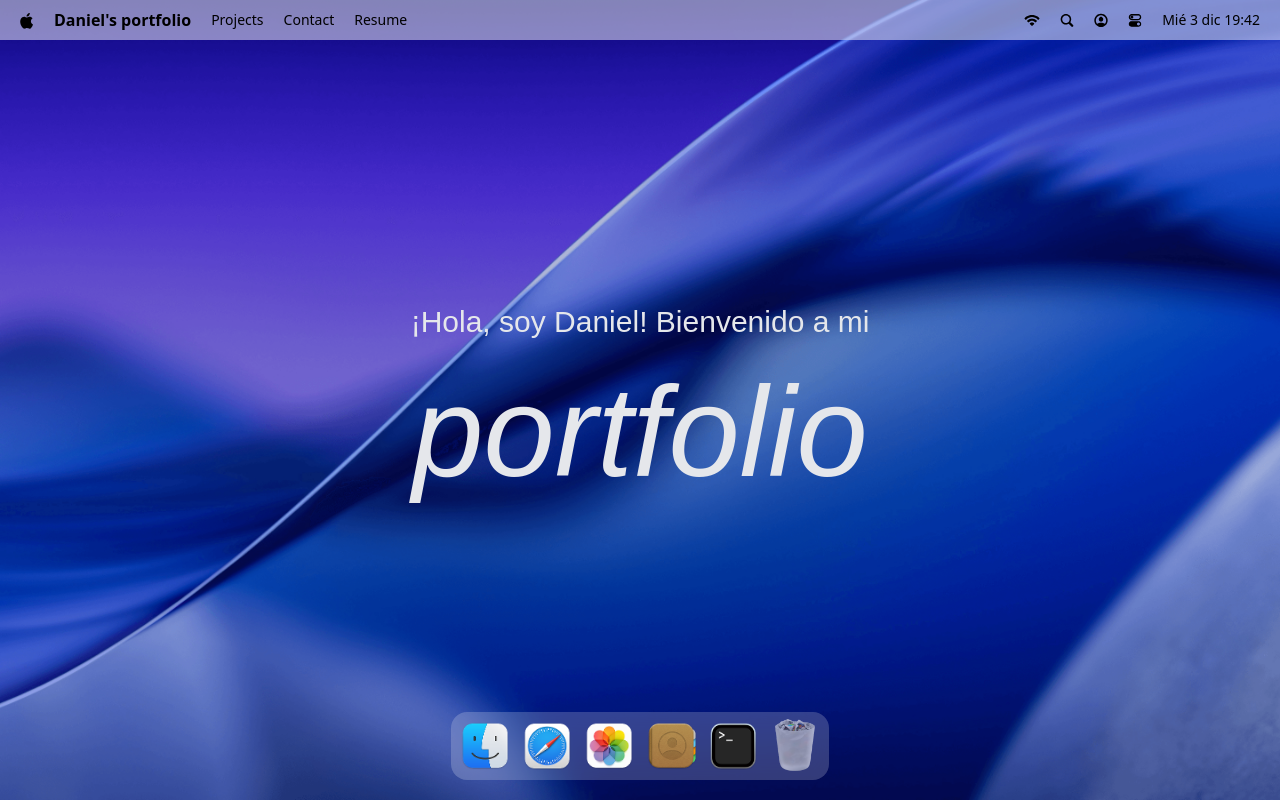
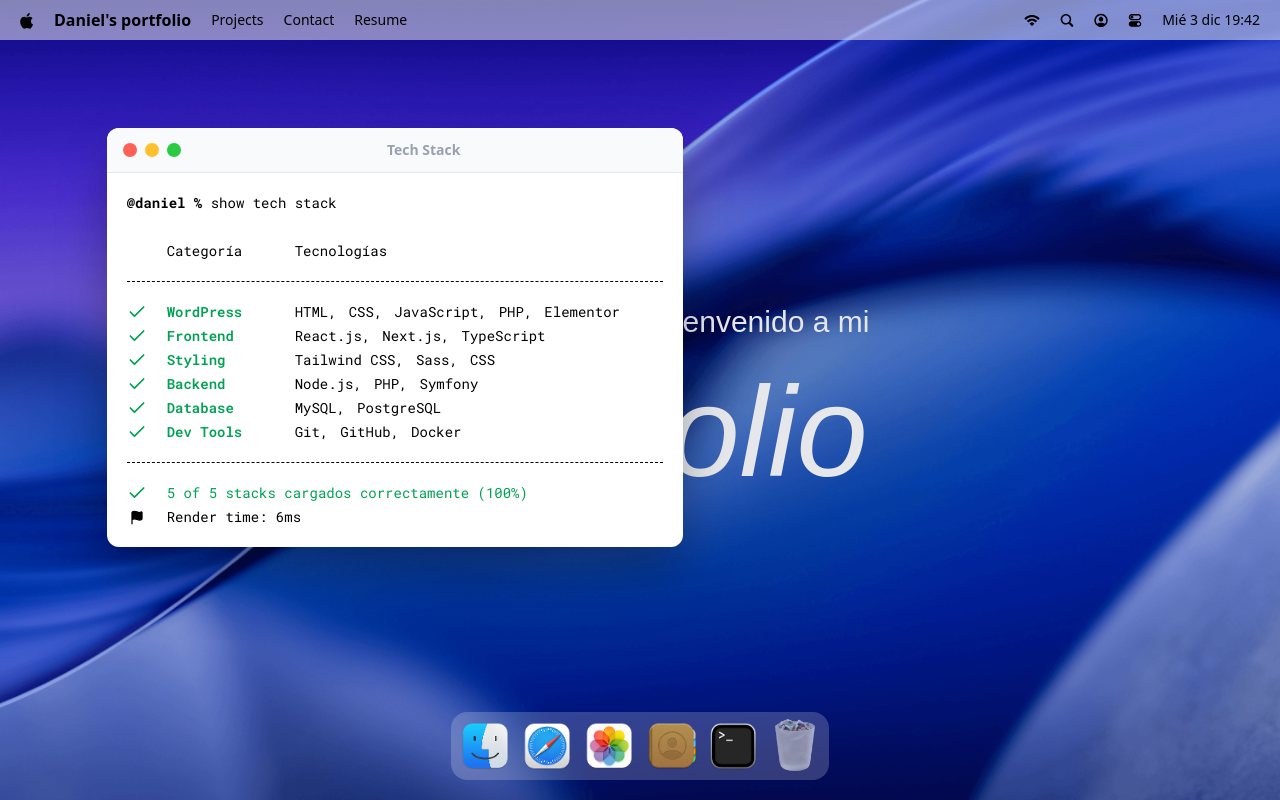
Before and after one commit to Daniel-M-T/macos-portfolio, a React (Vite) app: page / in a window 1280 px wide. Both pictures are taken after a click on the button 733 px from the left and 746 px from the top of the page. Built offline with nearby package versions, Linux system fonts and the light colour scheme; a web font is replaced by a local one.

Commit message:
implementado hoc para manejar el estado de las window y añadido la primera window - terminal

```diff
--- a/src/App.jsx
+++ b/src/App.jsx
@@ -1,15 +1,21 @@
-import './App.css'
-import { Navbar, Welcome, Dock } from '#components'
+import gsap from 'gsap';
+import { Draggable } from 'gsap/Draggable';
 
-function App() {
+import { Navbar, Welcome, Dock } from '#components';
+import { Terminal } from '#windows';
 
+gsap.registerPlugin(Draggable);
+
+const App = () => {
   return (
-    <>
+    <main>
       <Navbar />
       <Welcome />
       <Dock />
-    </>
-  )
-}
 
-export default App
+      <Terminal />
+    </main>
+  );
+};
+
+export default App;
--- a/src/components/Dock.jsx
+++ b/src/components/Dock.jsx
@@ -4,7 +4,7 @@
 
 import { dockApps } from "#constants";
 import { useGSAP } from "@gsap/react";
-import { useWindowStore } from "#store/window.js";
+import useWindowStore from "#store/window.js";
 
 function Dock() {
     const { openWindow, closeWindow, windows } = useWindowStore();
--- /dev/null
+++ b/src/components/WindowControls.jsx
@@ -0,0 +1,15 @@
+import useWindowsStore from "#store/window.js";
+
+const WindowControls = ({ target }) => {
+    const { closeWindow } = useWindowsStore();
+
+    return (
+        <div id="window-controls">
+            <div className="close" onClick={() => closeWindow(target)}></div>
+            <div className="minimize" />
+            <div className="maximize" />
+        </div>
+    );
+};
+
+export default WindowControls;
--- a/src/components/index.js
+++ b/src/components/index.js
@@ -1,5 +1,6 @@
 import Navbar from "#components/Navbar.jsx";
 import Welcome from "#components/Welcome.jsx";
 import Dock from "#components/Dock.jsx";
+import WindowControlls from "#components/WindowControls.jsx";
 
-export { Navbar, Welcome, Dock };
+export { Navbar, Welcome, Dock, WindowControlls };
--- a/src/constants/index.js
+++ b/src/constants/index.js
@@ -101,12 +101,12 @@
 
 const techStack = [
     {
+        category: "WordPress",
+        items: ["HTML", "CSS", "JavaScript", "PHP", "Elementor"],
+    },
+    {
         category: "Frontend",
         items: ["React.js", "Next.js", "TypeScript"],
-    },
-    {
-        category: "Mobile",
-        items: ["React Native", "Expo"],
     },
     {
         category: "Styling",
@@ -114,11 +114,11 @@
     },
     {
         category: "Backend",
-        items: ["Node.js", "Express", "NestJS", "Hono"],
+        items: ["Node.js", "PHP", "Symfony"],
     },
     {
         category: "Database",
-        items: ["MongoDB", "PostgreSQL"],
+        items: ["MySQL", "PostgreSQL"],
     },
     {
         category: "Dev Tools",
--- /dev/null
+++ b/src/hoc/WindowWrapper.jsx
@@ -0,0 +1,59 @@
+import useWindowsStore from "#store/window.js";
+import { useRef, useLayoutEffect } from "react";
+import { useGSAP } from "@gsap/react";
+import { gsap } from "gsap";
+import { Draggable } from "gsap/Draggable";
+
+const WindowWrapper = (Component, windowKey) => {
+    const Wrapped = (props) => {
+        const { focusWindow, windows } = useWindowsStore();
+        const { isOpen, zIndex } = windows[windowKey];
+        const ref = useRef(null);
+
+        useGSAP(() => {
+            const el = ref.current;
+            if (!el || !isOpen) return;
+
+            el.style.display = "block";
+
+            gsap.fromTo(
+                el,
+                { scale: 0.8, opacity: 0, y: 40 },
+                { scale: 1, opacity: 1, y: 0, duration: 0.2, ease: "power3.out" }
+            );
+        }, [isOpen]);
+
+        useGSAP(() => {
+            const el = ref.current;
+            if (!el) return;
+
+            const [instance] = Draggable.create(el, { onPress: () => focusWindow(windowKey) })
+
+            return () => instance.kill();
+        }, []);
+
+        useLayoutEffect(() => {
+            const el = ref.current;
+            if (!el) return;
+
+            el.style.display = isOpen ? "block" : "none";
+        }, [isOpen]);
+
+        return (
+            <section
+                id={windowKey}
+                ref={ref}
+                style={{ zIndex }}
+                className="absolute"
+            >
+                <Component {...props} />
+            </section>
+        );
+    };
+
+    Wrapped.displayName = `WindowWrapper(${Component.displayName || Component.name || 'Component'})`;
+
+    return Wrapped;
+};
+
+export default WindowWrapper;
--- a/src/store/window.js
+++ b/src/store/window.js
@@ -35,4 +35,4 @@
     }))
 );
 
-export { useWindowStore };
+export default useWindowStore;
--- /dev/null
+++ b/src/windows/Terminal.jsx
@@ -0,0 +1,57 @@
+import WindowWrapper from "#hoc/WindowWrapper.jsx";
+import WindowControls from "#components/WindowControls.jsx";
+import { techStack } from "#constants";
+import { Check, Flag } from "lucide-react";
+
+const Terminal = () => {
+    return (
+        <>
+            <div id="window-header">
+                <WindowControls target="terminal" />
+                <h2>Tech Stack</h2>
+            </div>
+
+            <div className="techstack">
+                <p>
+                    <span className="font-bold">@daniel % </span>
+                    show tech stack
+                </p>
+
+                <div className="label">
+                    <p className="w-32">Categoría</p>
+                    <p>Tecnologías</p>
+                </div>
+
+                <ul className="content">
+                    {techStack.map(({ category, items }) => (
+                        <li key={category} className="flex items-center">
+                            <Check className="check" size={20} />
+                            <h3>{category}</h3>
+                            <ul>
+                                {items.map((item, i) => (
+                                    <li key={i}>{item}{i < items.length - 1 ? ", " : ""}</li>
+                                ))}
+                            </ul>
+                        </li>
+                    ))}
+                </ul>
+
+                <div className="footnote">
+                    <p>
+                        <Check size={20} />
+                        5 of 5 stacks cargados correctamente (100%)
+                    </p>
+
+                    <p className="text-black">
+                        <Flag size={15} fill="black" />
+                        Render time: 6ms
+                    </p>
+                </div>
+            </div>
+        </>
+    );
+};
+
+const TerminalWindow = WindowWrapper(Terminal, 'terminal');
+
+export default TerminalWindow;
--- /dev/null
+++ b/src/windows/index.js
@@ -0,0 +1,3 @@
+import Terminal from "#windows/Terminal.jsx";
+
+export { Terminal };
```
